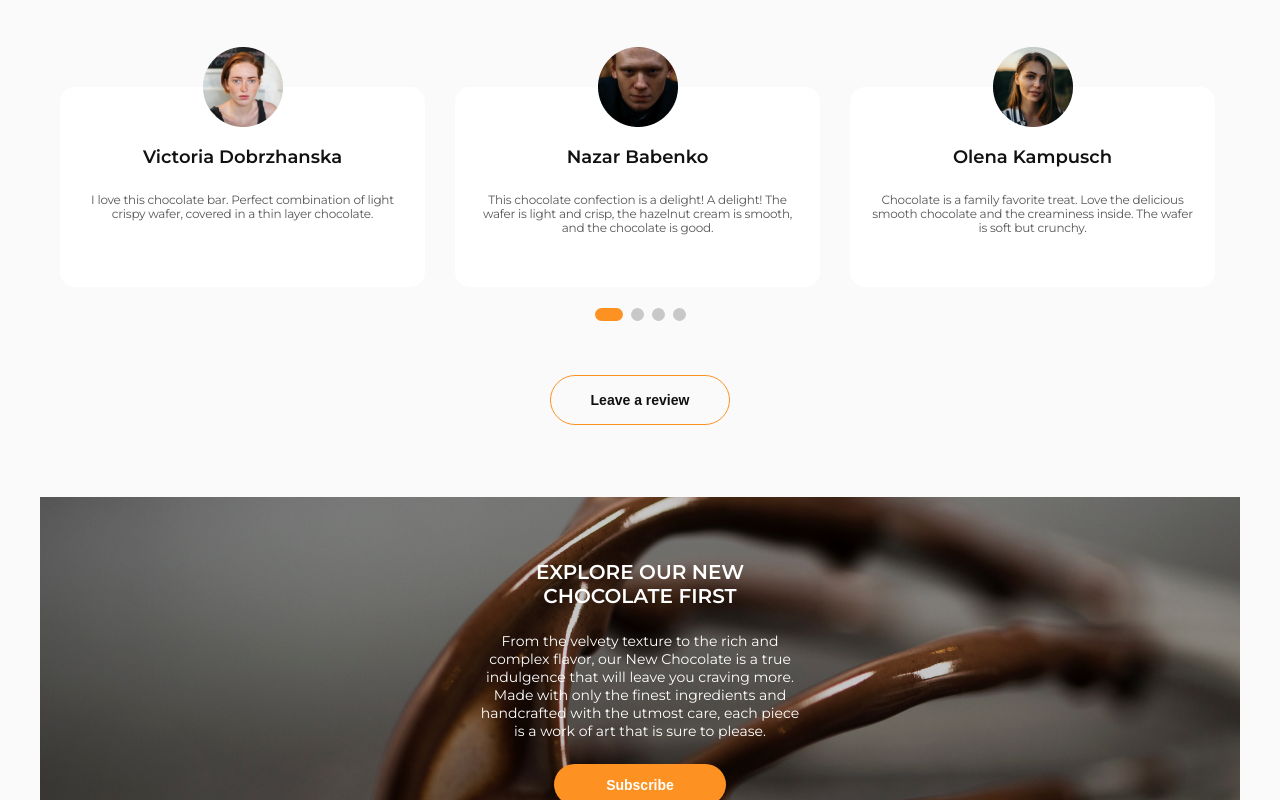
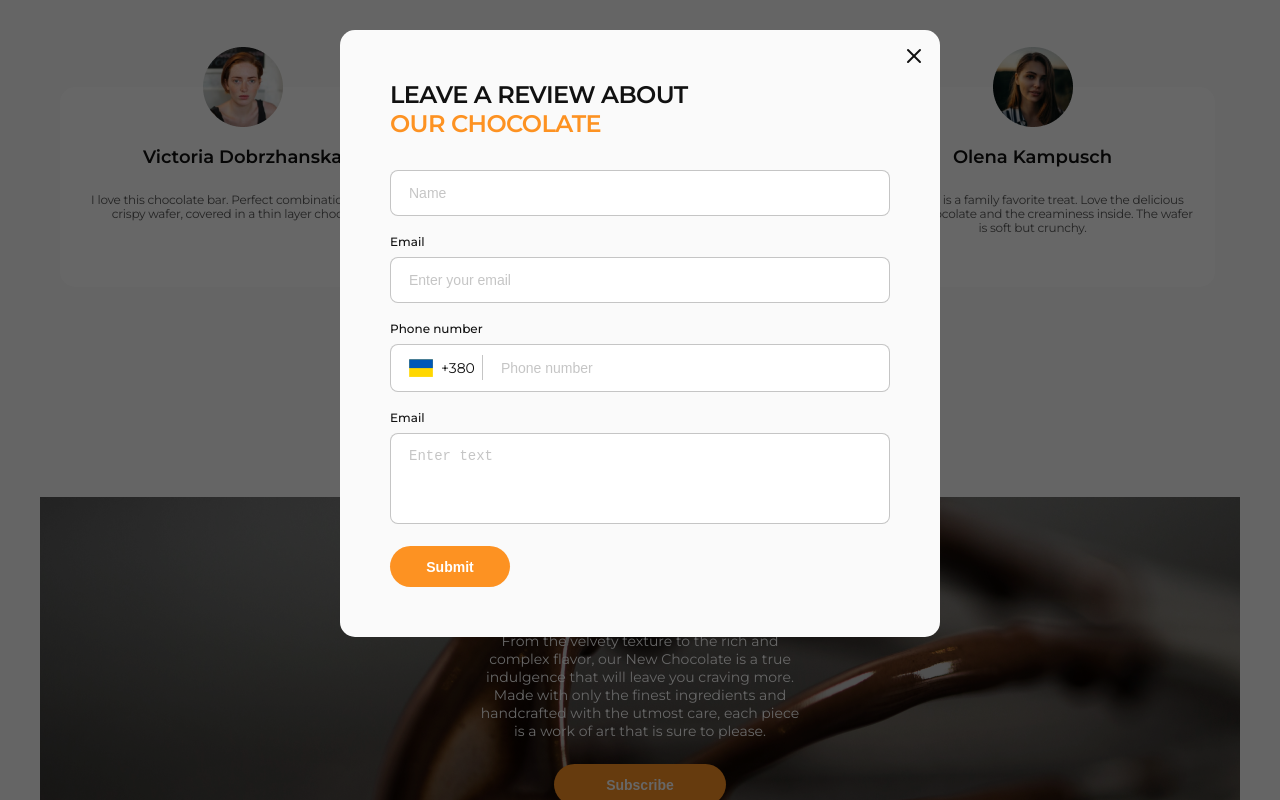
Before and after one commit to whatislove-zh/chocolate-landing, a React (Create React App) app: page / in a window 1280 px wide. Both pictures are taken after a click on the button "Leave a review". Shown: the part 3579-4379 px from the top of the page. Built offline with nearby package versions, Linux system fonts and the light colour scheme.

Commit message:
add pop up window for review and custom hook for showHide pop-up

```diff
--- a/src/components/banner/Banner.jsx
+++ b/src/components/banner/Banner.jsx
@@ -1,17 +1,10 @@
-import { useState } from "react";
 import PopUpBuy from "../pop-up-windows/PopUpBuy";
+import usePopShow from "../pop-up-windows/usePopShow";
 
 export default function Banner() {
-  const [modalOpen, setModalOpen] = useState(false);
-
-  const showHideModal = () => {
-    setModalOpen(!modalOpen);
-    if (modalOpen) {
-      document.body.classList.remove('overflow');
-    } else {
-      document.body.classList.add('overflow');
-    }
-  };
+  const modalInfo = usePopShow();
+  const showHideModal = modalInfo.show;
+  const modalOpen = modalInfo.modal;
 
   return (
     <section className="banner-section">
--- /dev/null
+++ b/src/components/pop-up-windows/PopReview.jsx
@@ -0,0 +1,67 @@
+import X from "../../assets/x-close.svg";
+
+export default function PopReview({ showHideModal }) {
+  return (
+    <div className="pop-up-wrapper">
+      <div className="pop-up">
+        <h2 className="form-header common-header review-header">
+          leave a review about
+          <span className="orange-text"> our chocolate </span>
+        </h2>
+        <img
+          src={X}
+          alt="close"
+          className="close-button"
+          onClick={showHideModal}
+        />
+        <div className="personal-info">
+          <div className="personal-info-item">
+            <input type="text" id="name" name="name" placeholder="Name" />
+          </div>
+          <div className="personal-info-item">
+            <label className="input-text-label" htmlFor="email">
+              Email
+            </label>
+            <input
+              type="text"
+              id="email"
+              name="email"
+              placeholder="Enter your email"
+            />
+          </div>
+          <div className="personal-info-item">
+            <label className="input-text-label" htmlFor="phone">
+              Phone number
+            </label>
+
+            <div className="phone-wrapper">
+              <span className="phone-span">+380</span>
+              <input
+                className="phone-input"
+                type="text"
+                id="phone"
+                name="phone"
+                placeholder="Phone number"
+              />
+            </div>
+          </div>
+
+          <div className="personal-info-item">
+            <label className="input-text-label" htmlFor="comment">
+              Email
+            </label>
+            <textarea
+              className="textarea-comment"
+              id="comment"
+              name="comment"
+              placeholder="Enter text"
+            />
+          </div>
+        </div>
+        <button type="submit" className="common-button orange-button">
+          Submit
+        </button>
+      </div>
+    </div>
+  );
+}
--- a/src/components/pop-up-windows/PopUpBuy.jsx
+++ b/src/components/pop-up-windows/PopUpBuy.jsx
@@ -6,9 +6,9 @@ import X from "../../assets/x-close.svg";
 
 export default function PopUpBuy({ showHideModal }) {
   return (
-    <div className="pop-up-buy-wrapper">
-      <div className="pop-up-buy">
-        <h2 className="buy-form-header common-header">
+    <div className="pop-up-wrapper">
+      <div className="pop-up">
+        <h2 className="form-header common-header">
           <span className="orange-text">BUY </span>NOW
         </h2>
         <img
--- a/src/components/pop-up-windows/_pop-up-buy.scss
+++ b/src/components/pop-up-windows/_pop-up-buy.scss
@@ -1,6 +1,6 @@
 @import "../../styles/variables";
 
-.pop-up-buy-wrapper {
+.pop-up-wrapper {
   position: fixed;
   overflow: scroll;
   width: 100%;
@@ -10,17 +10,17 @@
   z-index: 5;
 }
 
-.pop-up-buy {
+.pop-up {
   width: 311px;
   background: $whet-color;
   border-radius: 15px;
   padding: 32px 24px;
-  margin: 40px auto 40px;
+  margin: 30px auto;
   position: relative;
 }
 
 @media screen and (min-width: $md) {
-  .pop-up-buy {
+  .pop-up {
     width: 600px;
     padding: 50px;
   }
@@ -50,11 +50,25 @@
   }
 }
 
-.buy-form-header {
+.form-header {
   width: max-content;
   margin: auto;
   margin-bottom: 32px;
+  text-transform: uppercase;
 }
+
+.review-header {
+  margin-left: 0;
+  width: 255px;
+  letter-spacing: -0.6px;
+}
+
+@media screen and (min-width: $md) {
+  .review-header {
+    width: 298px;
+  }
+}
+
 .close-button {
   position: absolute;
   top: 0;
--- /dev/null
+++ b/src/components/pop-up-windows/usePopShow.js
@@ -0,0 +1,15 @@
+import { useState } from "react";
+
+export default function usePopShow() {
+  const [modalOpen, setModalOpen] = useState(false);
+
+  const showHideModal = () => {
+    setModalOpen(!modalOpen);
+    if (modalOpen) {
+      document.body.classList.remove("overflow");
+    } else {
+      document.body.classList.add("overflow");
+    }
+  };
+  return { show: showHideModal, modal: modalOpen };
+}
--- a/src/components/reviews/Reviews.jsx
+++ b/src/components/reviews/Reviews.jsx
@@ -1,7 +1,12 @@
-import React from "react";
 import ReviewsSlider from "./ReviewsSlider";
+import PopReview from "../pop-up-windows/PopReview";
+import usePopShow from "../pop-up-windows/usePopShow";
 
 export default function Reviews() {
+  const modalInfo = usePopShow();
+
+  const showHideModal = modalInfo.show;
+  const modalOpen = modalInfo.modal;
   return (
     <section className="reviews-section">
       <div className="container">
@@ -10,9 +15,15 @@ export default function Reviews() {
             <span className="orange-text">CHOCOLATE </span>IS LOVED
           </h2>
           <ReviewsSlider />
-          <button className="common-button review-button">Leave a review</button>
+          <button
+            className="common-button review-button"
+            onClick={showHideModal}
+          >
+            Leave a review
+          </button>
         </div>
       </div>
+      {modalOpen && <PopReview showHideModal={showHideModal} />}
     </section>
   );
 }
```
Also changed, not shown: src/components/pop-up-windows/PopSubscribe.jsx (added).
